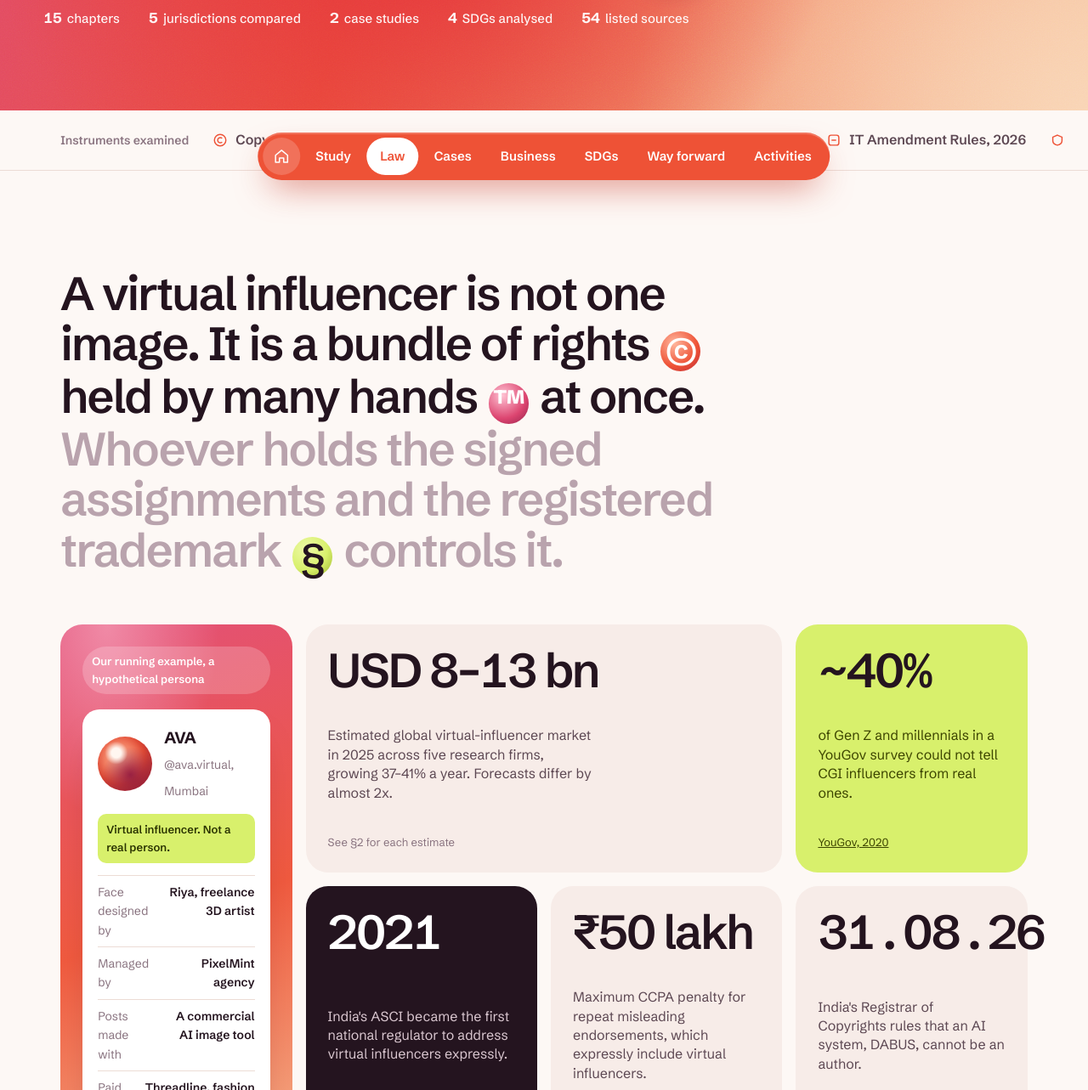
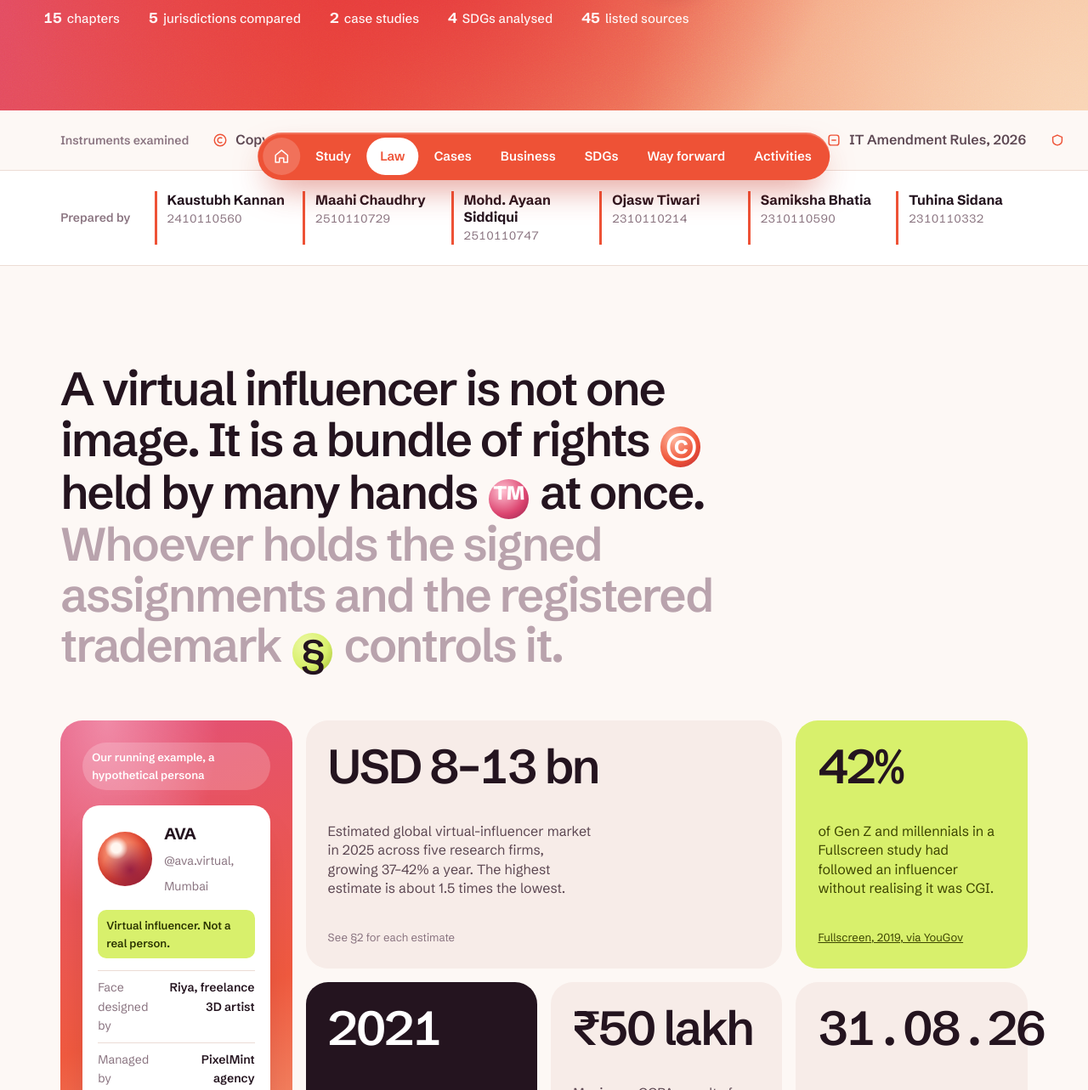
Before and after one commit to ot417-eng/MGT402, a plain HTML site: page index.html in a window 1280 px wide. Shown: the part 570-1853 px from the top of the page at 85% size. Drawn offline with Linux system fonts and the light colour scheme.

Commit message:
Update index.html

```diff
--- a/index.html
+++ b/index.html
@@ -90,6 +90,19 @@ h1,h2,h3,h4{font-family:var(--display);margin:0;text-wrap:balance;font-weight:60
 .hero-foot b{font-weight:700;font-size:17px;margin-right:6px}
 .hero-foot span{opacity:.95}
 
+.hero-links{display:flex;flex-wrap:wrap;gap:8px 22px;font-family:var(--display);font-size:15px;font-weight:600}
+.hero-links a{color:#fff;text-decoration:underline;text-underline-offset:4px;text-decoration-thickness:1.5px}
+.hero-links a:hover{text-decoration-thickness:2.5px}
+/* team */
+.team{background:#fff;border-bottom:1px solid var(--line)}
+.team .wrap{display:grid;grid-template-columns:auto minmax(0,1fr);gap:28px;align-items:center;padding-block:24px}
+.team h2{font-size:14px;font-weight:600;color:var(--ink-faint);letter-spacing:0;margin:0}
+.team-list{list-style:none;margin:0;padding:0;display:grid;grid-template-columns:repeat(6,minmax(0,1fr));gap:14px 20px}
+.team-list li{display:grid;gap:2px;align-content:start;padding-left:12px;border-left:3px solid var(--coral)}
+.tm-name{font-family:var(--display);font-weight:650;font-size:16px;line-height:1.25;color:var(--ink)}
+.tm-roll{font-family:var(--display);font-size:13.5px;color:var(--ink-faint);font-variant-numeric:tabular-nums;letter-spacing:.02em}
+@media (max-width:1100px){.team-list{grid-template-columns:repeat(3,minmax(0,1fr))}}
+@media (max-width:720px){.team .wrap{grid-template-columns:1fr;gap:14px}.team-list{grid-template-columns:repeat(2,minmax(0,1fr))}}
 /* instruments strip */
 .strip{border-bottom:1px solid var(--line);background:var(--paper)}
 .strip .wrap{display:flex;align-items:center;gap:28px;padding-block:22px;overflow-x:auto;scrollbar-width:thin}
@@ -583,6 +596,7 @@ h1,h2,h3,h4{font-family:var(--display);margin:0;text-wrap:balance;font-weight:60
 .foot a{text-decoration:none}
 .foot a:hover{color:var(--peach)}
 .foot .fill{color:var(--peach)}
+.foot .roll{color:#bfa9b4;font-variant-numeric:tabular-nums}
 
 @media (max-width:1000px){
   .matrix-wrap,.ripple-wrap,.scenario,.quiz,.act-head{grid-template-columns:1fr}
@@ -629,6 +643,7 @@ h1,h2,h3,h4{font-family:var(--display);margin:0;text-wrap:balance;font-weight:60
         <a class="btn btn-white" href="#study">Read the study</a>
         <a class="btn btn-line" href="#activities">Run the activities</a>
       </div>
+      <div class="hero-links"><a href="https://online.fliphtml5.com/MGT402/Who_Owns_a_Digital_Persona_Report/" target="_blank" rel="noopener">Read the flipbook report</a><a href="https://www.instagram.com/behind.the.persona_/" target="_blank" rel="noopener">Instagram: @behind.the.persona_</a></div>
     </div>
   </div>
   <div class="hero-foot">
@@ -636,7 +651,7 @@ h1,h2,h3,h4{font-family:var(--display);margin:0;text-wrap:balance;font-weight:60
     <span><b class="num">5</b>jurisdictions compared</span>
     <span><b class="num">2</b>case studies</span>
     <span><b class="num">4</b>SDGs analysed</span>
-    <span><b class="num">54</b>listed sources</span>
+    <span><b class="num">45</b>listed sources</span>
   </div>
 </header>
 
@@ -656,6 +671,20 @@ h1,h2,h3,h4{font-family:var(--display);margin:0;text-wrap:balance;font-weight:60
   </div>
 </div>
 
+<section class="team" aria-labelledby="team-h">
+  <div class="wrap">
+    <h2 id="team-h">Prepared by</h2>
+    <ul class="team-list">
+      <li><span class="tm-name">Kaustubh Kannan</span><span class="tm-roll">2410110560</span></li>
+      <li><span class="tm-name">Maahi Chaudhry</span><span class="tm-roll">2510110729</span></li>
+      <li><span class="tm-name">Mohd. Ayaan Siddiqui</span><span class="tm-roll">2510110747</span></li>
+      <li><span class="tm-name">Ojasw Tiwari</span><span class="tm-roll">2310110214</span></li>
+      <li><span class="tm-name">Samiksha Bhatia</span><span class="tm-roll">2310110590</span></li>
+      <li><span class="tm-name">Tuhina Sidana</span><span class="tm-roll">2310110332</span></li>
+    </ul>
+  </div>
+</section>
+
 <main>
 <section class="thesis" id="study" aria-labelledby="thesis-h">
   <div class="wrap">
@@ -681,13 +710,13 @@ h1,h2,h3,h4{font-family:var(--display);margin:0;text-wrap:balance;font-weight:60
       </article>
       <article class="tile wide">
         <div class="big num">USD 8–13 bn</div>
-        <p>Estimated global virtual-influencer market in 2025 across five research firms, growing 37–41% a year. Forecasts differ by almost 2x.</p>
+        <p>Estimated global virtual-influencer market in 2025 across five research firms, growing 37–42% a year. The highest estimate is about 1.5 times the lowest.</p>
         <span class="src">See §2 for each estimate</span>
       </article>
       <article class="tile limeT">
-        <div class="big num">~40%</div>
-        <p>of Gen Z and millennials in a YouGov survey could not tell CGI influencers from real ones.</p>
-        <span class="src"><a href="https://yougov.com/articles/27837-about-40-gen-z-and-millennials-cant-tell-cgi-influ">YouGov, 2020</a></span>
+        <div class="big num">42%</div>
+        <p>of Gen Z and millennials in a Fullscreen study had followed an influencer without realising it was CGI.</p>
+        <span class="src"><a href="https://yougov.com/articles/27837-about-40-gen-z-and-millennials-cant-tell-cgi-influ">Fullscreen, 2019, via YouGov</a></span>
       </article>
       <article class="tile inkT">
         <div class="big num">2021</div>
@@ -835,7 +864,7 @@ h1,h2,h3,h4{font-family:var(--display);margin:0;text-wrap:balance;font-weight:60
     <div class="ch-main">
       <header>
         <h2 id="s2-h">Facts and figures</h2>
-        <p class="lead">Five research firms value the 2025 market between USD 8.3 and 12.8 billion, growing 37–41% a year. Because they disagree by almost 2x, we present the figures as a range.</p>
+        <p class="lead">Five research firms value the 2025 market between USD 8.3 and 12.8 billion, growing 37–42% a year. Because the highest estimate is about 1.5 times the lowest, we present the figures as a range.</p>
       </header>
 
       <figure class="chart" id="market" aria-label="Bar chart of 2025 virtual influencer market estimates by research firm">
@@ -889,7 +918,7 @@ h1,h2,h3,h4{font-family:var(--display);margin:0;text-wrap:balance;font-weight:60
       <div class="block">
         <h3>What consumers think</h3>
         <div class="findings">
-          <div class="finding"><span class="fig num">41% / 23%</span><p>saw human influencers as more authentic, against those who trusted CGI influencers; yet respondents rated CGI influencers more effective at prompting purchases (<a class="cite" href="https://yougov.com/articles/27837-about-40-gen-z-and-millennials-cant-tell-cgi-influ">YouGov, 2020</a>).</p></div>
+          <div class="finding"><span class="fig num">41% / 23%</span><p>saw human influencers as more authentic, against those who trusted CGI influencers; yet respondents rated CGI influencers more effective at prompting purchases (<a class="cite" href="https://yougov.com/articles/27837-about-40-gen-z-and-millennials-cant-tell-cgi-influ">Fullscreen study, reported by YouGov, 2020</a>).</p></div>
           <div class="finding"><span class="fig num">352</span><p>Instagram users in a University of Florida study found virtual influencers less authentic, but competitive for functional products and weaker for symbolic and experiential ones (<a class="cite" href="https://www.jou.ufl.edu/insights/pixels-vs-people-the-battle-for-consumer-trust-in-influencer-marketing/">UF College of Journalism</a>).</p></div>
           <div class="finding"><span class="fig num">76%</span><p>of 4,000 US and UK consumers said they trust virtual influencers for product recommendations in a 2024 survey, while 62% of human creators worried about more competition (<a class="cite" href="https://www.agilitypr.com/?p=99265">Agility PR</a>).</p></div>
           <div class="finding"><span class="fig num">2025</span><p>Syracuse University research found that the more human a virtual influencer looks, the more people trust its message (<a class="cite" href="https://news.syr.edu/2025/11/25/how-much-do-we-trust-virtual-influencers">Syracuse News</a>).</p></div>
@@ -1683,7 +1712,7 @@ h1,h2,h3,h4{font-family:var(--display);margin:0;text-wrap:balance;font-weight:60
           <div class="sdg-top" style="background:#BF8B2E"><span class="n">12</span><div><b>Responsible consumption and production</b><span>Targets 12.6, 12.8</span></div></div>
           <div class="sdg-body">
             <p class="t">Companies adopt sustainable practices and report on them; people everywhere have the information to make informed choices (<a class="cite" href="https://sdgs.un.org/goals/goal12">UN</a>).</p>
-            <div class="pm"><div class="p"><b>Positive ripple</b>ASCI's not-a-real-human rule and IT Rules labels support informed choice.</div><div class="m"><b>Negative ripple</b>About 40% of young consumers cannot tell CGI influencers from real ones; unrealistic beauty standards.</div></div>
+            <div class="pm"><div class="p"><b>Positive ripple</b>ASCI's not-a-real-human rule and IT Rules labels support informed choice.</div><div class="m"><b>Negative ripple</b>42% of young people had followed a CGI influencer without realising; unrealistic beauty standards.</div></div>
             <p class="q">Should AI personas always be disclosed, and is disclosure enough?</p>
           </div>
         </article>
@@ -1774,7 +1803,7 @@ h1,h2,h3,h4{font-family:var(--display);margin:0;text-wrap:balance;font-weight:60
   <div class="wrap">
     <div class="act-head">
       <h2 id="act-h">Your turn to rule</h2>
-      <p>Two activities for the class. Run the live vote on our Instagram story or in Mentimeter, then reveal the model answers here.</p>
+      <p>Two activities for the class. Run the live vote on <a href="https://www.instagram.com/behind.the.persona_/" target="_blank" rel="noopener">our Instagram story</a> or in Mentimeter, then reveal the model answers here.</p>
     </div>
 
     <article class="act" aria-labelledby="a1-h">
@@ -1891,6 +1920,7 @@ h1,h2,h3,h4{font-family:var(--display);margin:0;text-wrap:balance;font-weight:60
           <li>Business Today. (2026, February 10). <i>Govt tightens rules on AI-generated content, mandates labels and faster takedowns</i>.</li>
           <li>Digiday. (2025). <i>In graphic detail: Virtual influencers click with young audiences, yet brands' interest wanes</i>.</li>
           <li>Fashion Network. (2019, May 23). <i>Calvin Klein issues apology after new ad sparks queerbaiting accusations</i>.</li>
+          <li>Fullscreen. (2019). <i>Can CGI influencers have real influence?</i> [TBH community study, N = 534, ages 13–34].</li>
           <li>Market Research Future; Roots Analysis; SNS Insider; Straits Research; The Business Research Company. (2025). <i>Virtual influencer market reports</i>.</li>
           <li>Min, R. (2026, October 8). <i>Denmark introduces bill to protect people's faces and voices from deepfakes</i>. Euronews.</li>
           <li>Small, J. (2023, November 28). <i>This AI fitness influencer makes $11,000 a month and was asked out by a celebrity</i>. Entrepreneur.</li>
@@ -1898,7 +1928,7 @@ h1,h2,h3,h4{font-family:var(--display);margin:0;text-wrap:balance;font-weight:60
           <li>Thapliyal, N. (2023, September 20). <i>Delhi High Court protects actor Anil Kapoor's personality rights</i>. LiveLaw.</li>
           <li>TIME Staff. (2018, June 28). <i>The 25 most influential people on the internet</i>. TIME.</li>
           <li>Variety. (2025). <i>AI actress Tilly Norwood condemned by SAG-AFTRA</i>.</li>
-          <li>YouGov. (2020). <i>[Survey: about 40% of Gen Z and millennials cannot tell CGI influencers from humans]</i>.</li>
+          <li>YouGov. (2020, February 11). <i>About 40% of Gen Z and millennials can’t tell CGI influencers from real ones</i> [Summary of Fullscreen research]. <a href="https://yougov.com/articles/27837-about-40-gen-z-and-millennials-cant-tell-cgi-influ">https://yougov.com/articles/27837</a></li>
         </ul>
       </section>
     </div>
@@ -1912,8 +1942,8 @@ h1,h2,h3,h4{font-family:var(--display);margin:0;text-wrap:balance;font-weight:60
       <p>A research study on AI virtual influencers and intellectual property law. Prepared for an academic course; not legal advice.</p>
     </div>
     <div><h4>Course</h4><ul><li>MGT402M26</li><li>Prof. Vinita Krishna</li><li>Shiv Nadar University</li></ul></div>
-    <div><h4>Team</h4><ul><li class="fill">Add member names here</li></ul></div>
-    <div><h4>Also in this project</h4><ul><li><a href="#activities">Activities and quiz</a></li><li class="fill">Flipbook report: add link</li><li class="fill">Instagram page: add link</li><li><a href="#references">References</a></li></ul></div>
+    <div><h4>Team</h4><ul><li>Kaustubh Kannan <span class="roll">(2410110560)</span></li><li>Maahi Chaudhry <span class="roll">(2510110729)</span></li><li>Mohd. Ayaan Siddiqui <span class="roll">(2510110747)</span></li><li>Ojasw Tiwari <span class="roll">(2310110214)</span></li><li>Samiksha Bhatia <span class="roll">(2310110590)</span></li><li>Tuhina Sidana <span class="roll">(2310110332)</span></li></ul></div>
+    <div><h4>Also in this project</h4><ul><li><a href="#activities">Activities and quiz</a></li><li><a href="https://online.fliphtml5.com/MGT402/Who_Owns_a_Digital_Persona_Report/" target="_blank" rel="noopener">Flipbook report</a></li><li><a href="https://www.instagram.com/behind.the.persona_/" target="_blank" rel="noopener">Instagram: @behind.the.persona_</a></li><li><a href="#references">References</a></li></ul></div>
   </div>
 </footer>
 
@@ -2019,7 +2049,7 @@ h1,h2,h3,h4{font-family:var(--display);margin:0;text-wrap:balance;font-weight:60
   var mk=[
     ["Market Research Future",12.84,"308.33 bn by 2035","37.4%","https://www.marketresearchfuture.com/reports/virtual-influencer-market"],
     ["Roots Analysis",11.46,"298 bn by 2035","38.5%","https://www.rootsanalysis.com/virtual-influencer-market"],
-    ["The Business Research Co.",11.26,"62.67 bn by 2030","40.9%","https://www.researchandmarkets.com/reports/6217955/virtual-influencers-market-report"],
+    ["The Business Research Co.",11.26,"45.35 bn by 2029","41.6%","https://www.giiresearch.com/report/tbrc1751169-virtual-influencers-global-market-report.html"],
     ["SNS Insider",9.75,"154.83 bn by 2033","41.3%","https://www.snsinsider.com/reports/virtual-influencer-market-5924"],
     ["Straits Research",8.30,"111.78 bn by 2033","38.4%","https://rss.globenewswire.com/news-release/2025/02/20/3029529/0/en/Virtual-Influencer-Market-Size-is-Projected-to-Reach-USD-111-78-Billion-by-2033-Growing-at-a-CAGR-of-38-4-Straits-Research.html"]
   ];
```
